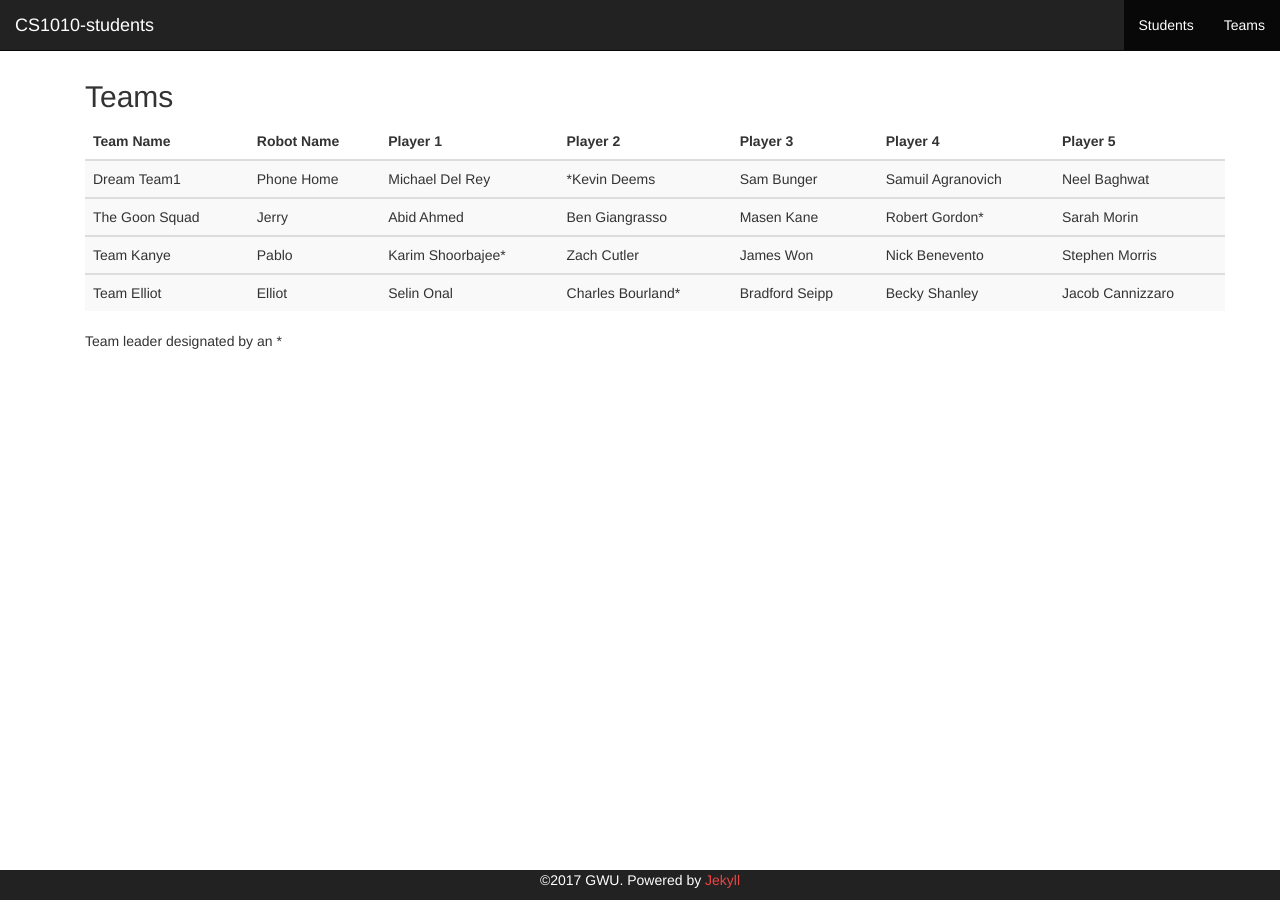
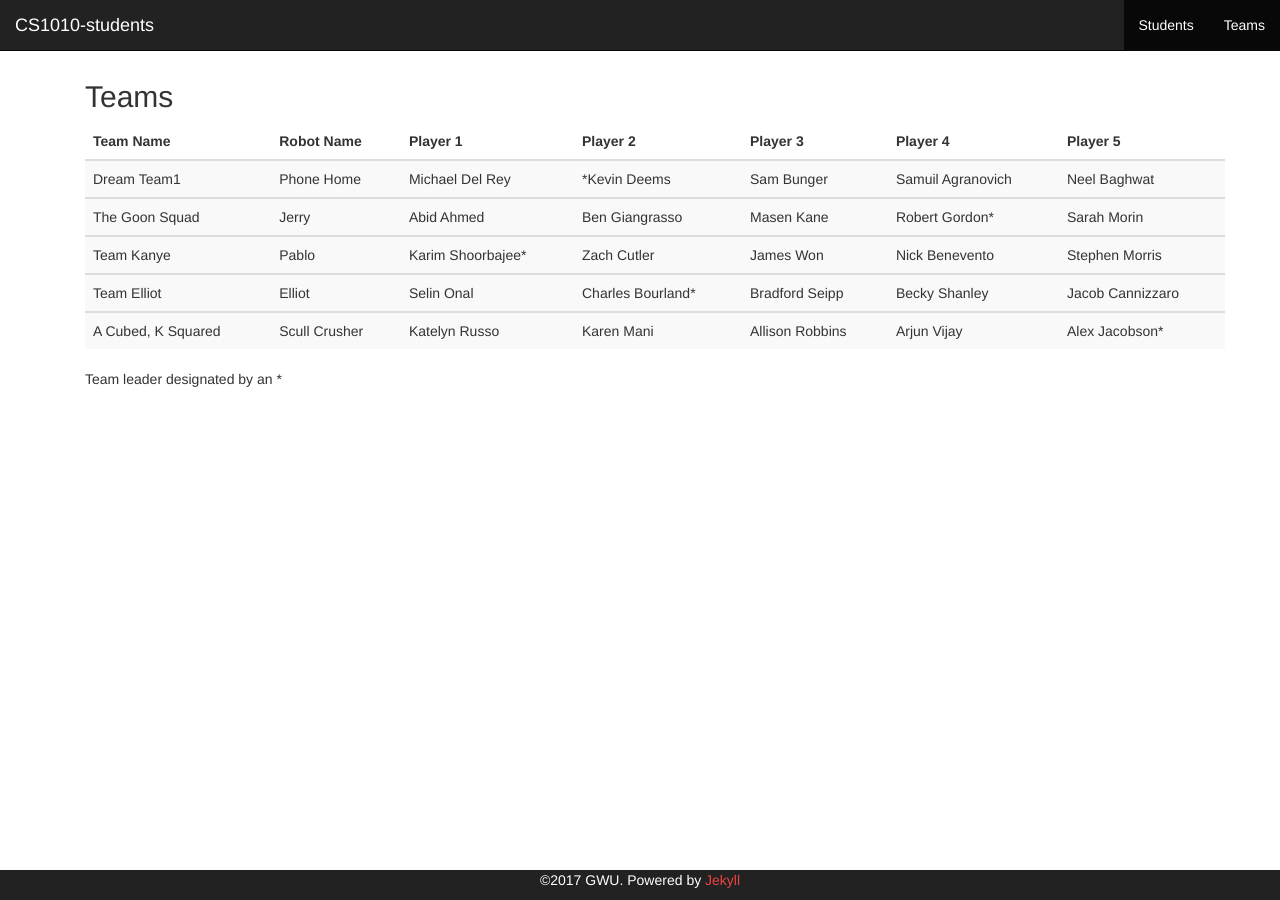
Before and after one commit to mdavidson022/CS1010-students, a Jekyll site: the page built from teams.html, in a window 1280 px wide. Built offline with Jekyll 4.4.1, drawn with Linux system fonts in a browser that asks for light colours.

Commit message:
added team info

```diff
--- a/teams.html
+++ b/teams.html
@@ -70,6 +70,18 @@ layout: default
 		      <td>Jacob Cannizzaro</td>
 			</tr>
 		</tbody>
+      <tbody>
+			<tr>
+			  <td>A Cubed, K Squared</td>
+			  <td>Scull Crusher</td>
+			  <td>Katelyn Russo</td>
+			  <td>Karen Mani</td>
+			  <td>Allison Robbins</td>
+			  <td>Arjun Vijay</td>
+			  <td>Alex Jacobson*</td>
+			</tr>
+		</tbody>
+
 
 
 	</table>
```
